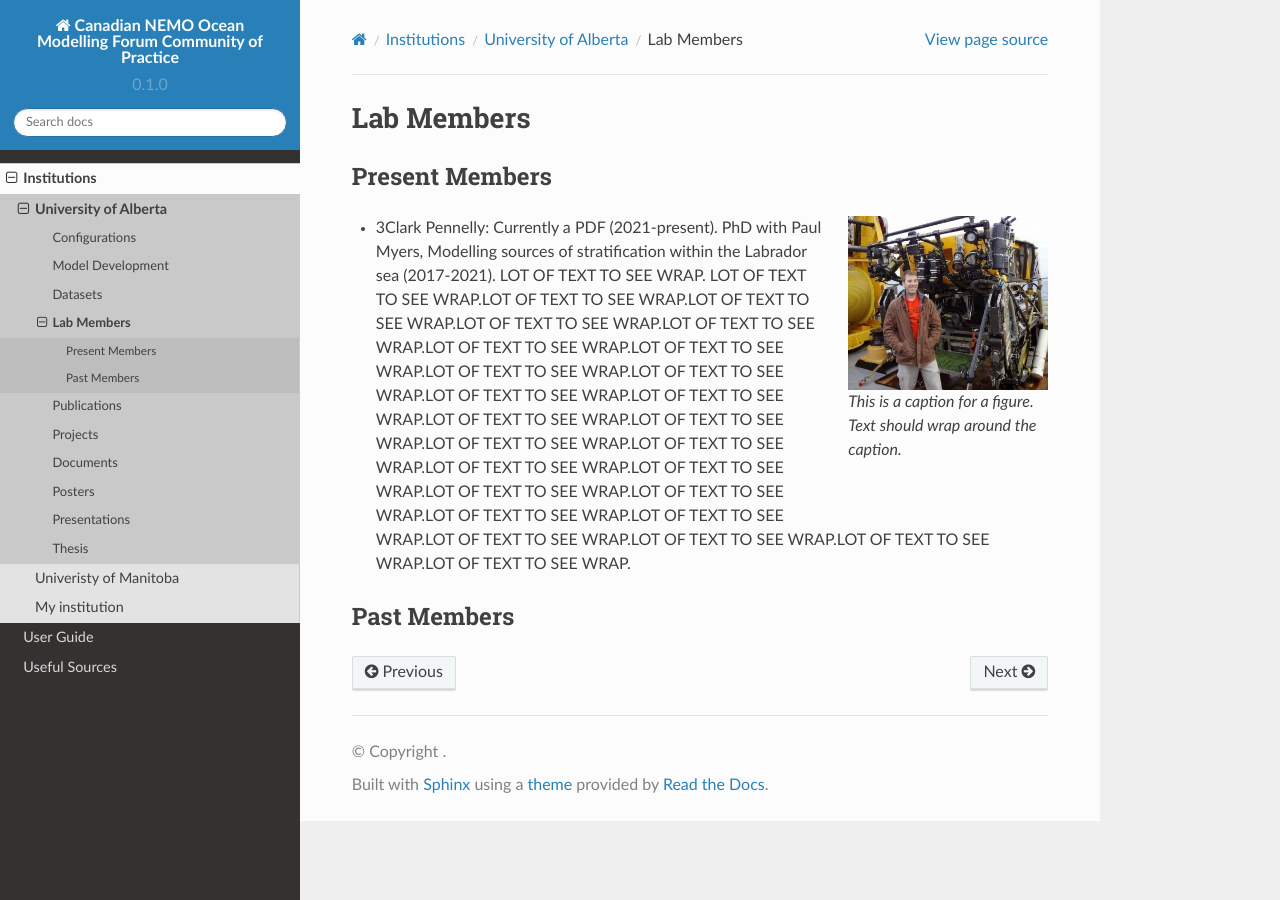
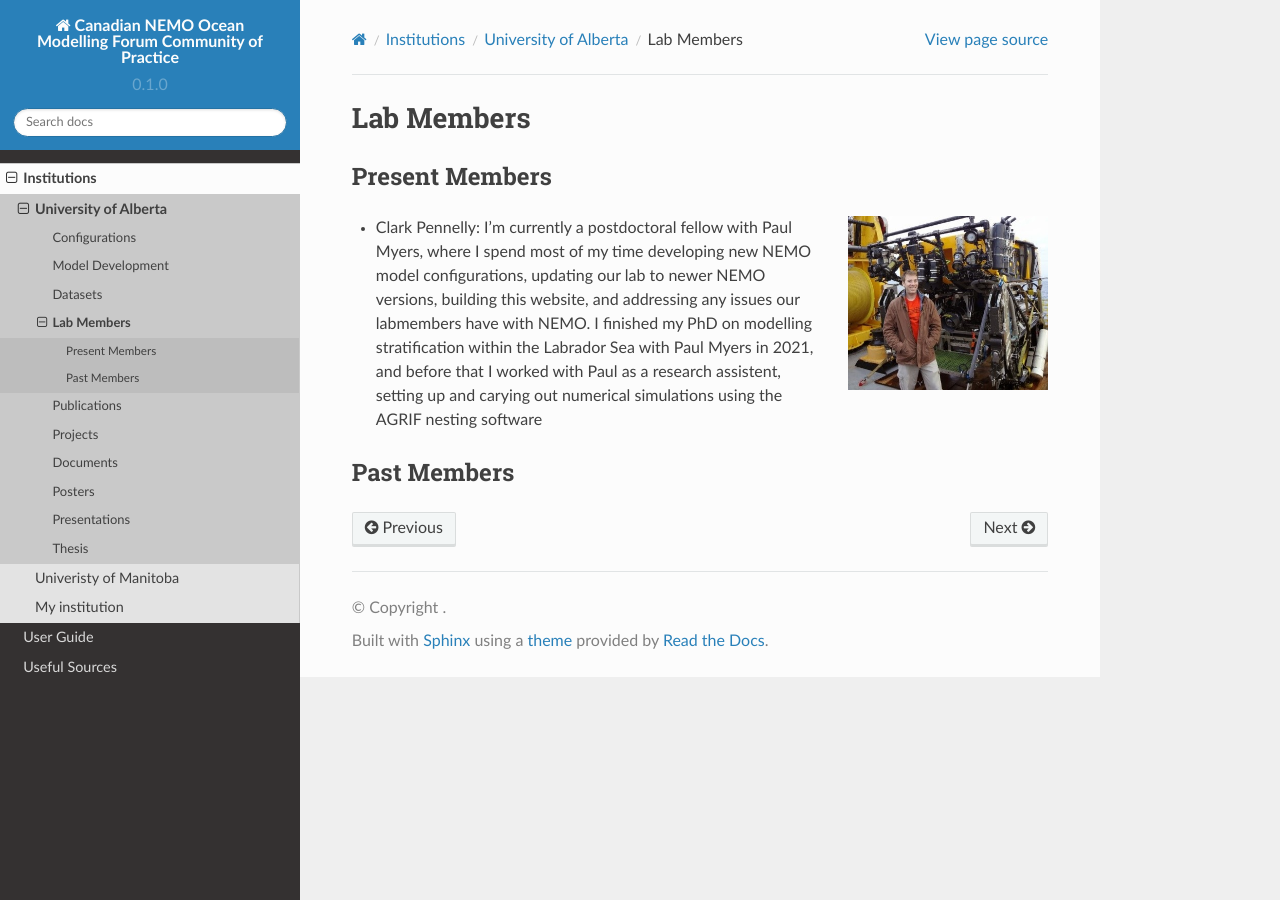
Before and after one commit to UofA-NEMO/Canadian-NEMO-Ocean-Modelling-Forum-Community-of-Practice, a Sphinx documentation site: the page built from docs/Institutions/UofA/Lab_Members/index.rst, in a window 1280 px wide. Built offline with Sphinx 7.4.7 and the Read the Docs theme 2.0.0, drawn with Linux system fonts in a browser that asks for light colours.

Commit message:
Update index.rst

```diff
--- a/docs/Institutions/UofA/Lab_Members/index.rst
+++ b/docs/Institutions/UofA/Lab_Members/index.rst
@@ -9,9 +9,7 @@ Present Members
     :align: right
     :figwidth: 200px
 
-    This is a caption for a figure. Text should wrap around the caption.
-
-* 3Clark Pennelly: Currently a PDF (2021-present). PhD with Paul Myers, Modelling sources of stratification within the Labrador sea (2017-2021). LOT OF TEXT TO SEE WRAP. LOT OF TEXT TO SEE WRAP.LOT OF TEXT TO SEE WRAP.LOT OF TEXT TO SEE WRAP.LOT OF TEXT TO SEE WRAP.LOT OF TEXT TO SEE WRAP.LOT OF TEXT TO SEE WRAP.LOT OF TEXT TO SEE WRAP.LOT OF TEXT TO SEE WRAP.LOT OF TEXT TO SEE WRAP.LOT OF TEXT TO SEE WRAP.LOT OF TEXT TO SEE WRAP.LOT OF TEXT TO SEE WRAP.LOT OF TEXT TO SEE WRAP.LOT OF TEXT TO SEE WRAP.LOT OF TEXT TO SEE WRAP.LOT OF TEXT TO SEE WRAP.LOT OF TEXT TO SEE WRAP.LOT OF TEXT TO SEE WRAP.LOT OF TEXT TO SEE WRAP.LOT OF TEXT TO SEE WRAP.LOT OF TEXT TO SEE WRAP.LOT OF TEXT TO SEE WRAP.LOT OF TEXT TO SEE WRAP.LOT OF TEXT TO SEE WRAP.LOT OF TEXT TO SEE WRAP.
+* Clark Pennelly: I'm currently a postdoctoral fellow with Paul Myers, where I spend most of my time developing new NEMO model configurations, updating our lab to newer NEMO versions,  building this website, and addressing any issues our labmembers have with NEMO. I finished my PhD on modelling stratification within the Labrador Sea with Paul Myers in 2021, and before that I worked with Paul as a research assistent, setting up and carying out numerical simulations using the AGRIF nesting software
 
 
 
```
